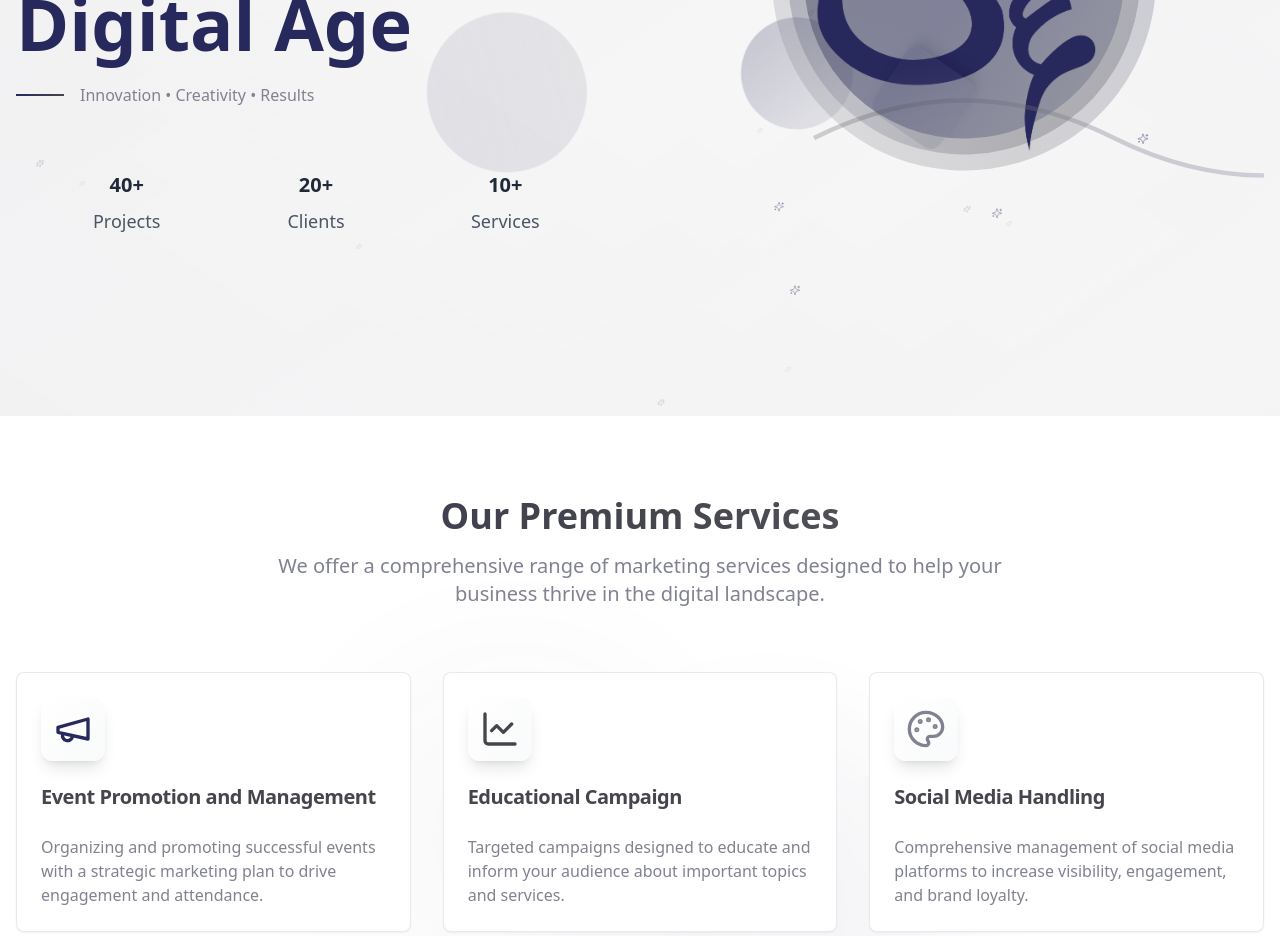
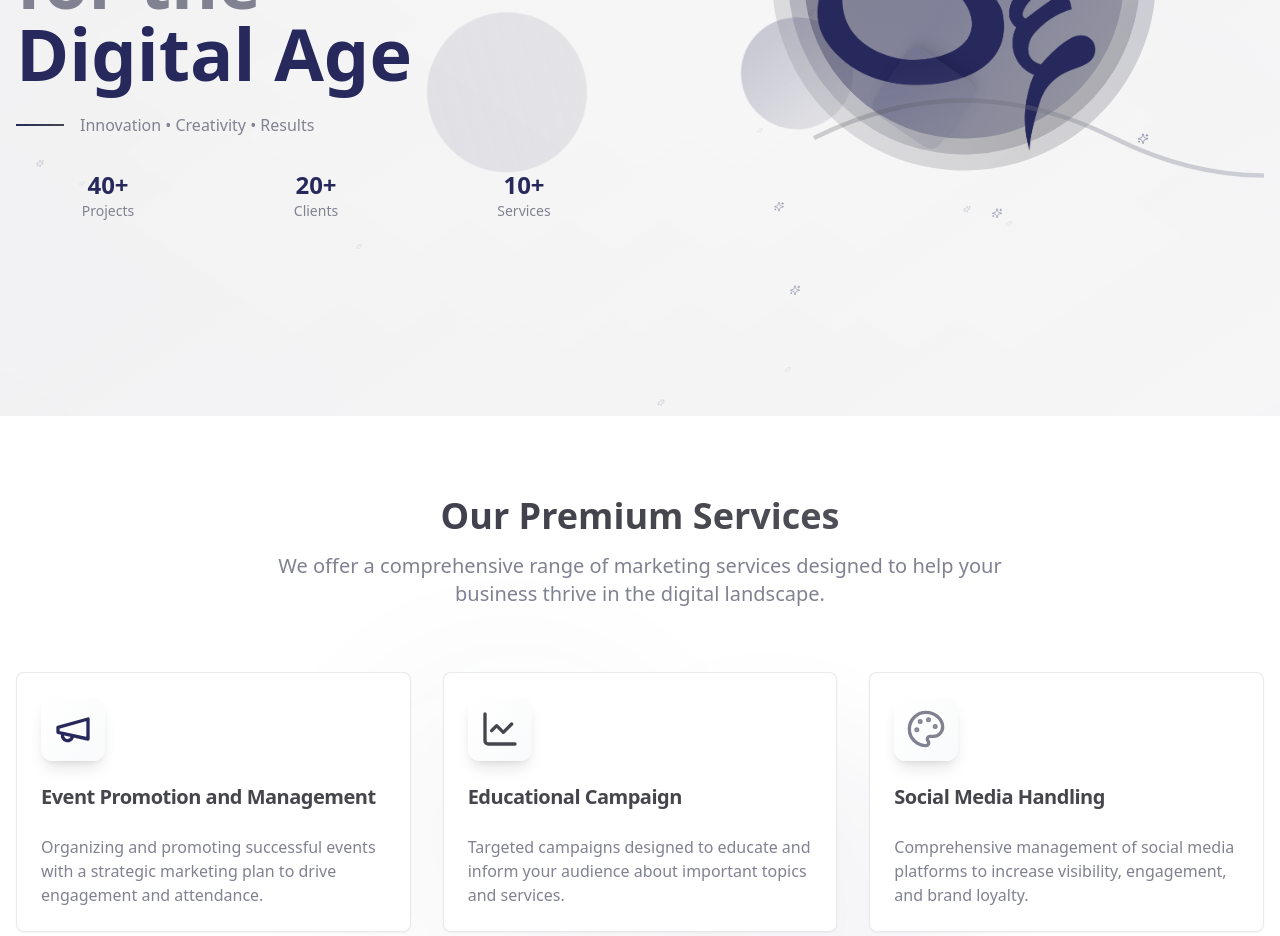
Before and after one commit to krishal2003/uddheshya-studio, a Next.js app: page / in a window 1280 px wide. Shown: the part 1240-2176 px from the top of the page. Built offline with nearby package versions, Linux system fonts and the light colour scheme; a web font is replaced by a local one.

Commit message:
Update hero-section.tsx

```diff
--- a/components/hero-section.tsx
+++ b/components/hero-section.tsx
@@ -137,7 +137,6 @@ export default function HeroSection() {
                 Welcome to UDDHESHYA GROUP
               </motion.span>
             </motion.div>
-
             <motion.h1
               className="text-5xl md:text-6xl lg:text-7xl font-bold mb-6 leading-tight"
               initial={{ opacity: 0, y: 30 }}
@@ -169,7 +168,6 @@ export default function HeroSection() {
                 Digital Age
               </motion.span>
             </motion.h1>
-
             <motion.div
               initial={{ opacity: 0, y: 30 }}
               animate={{ opacity: 1, y: 0 }}
@@ -186,8 +184,33 @@ export default function HeroSection() {
                 Innovation • Creativity • Results
               </span>
             </motion.div>
+            {/* Premium stats
+<<<<<<< HEAD
+              <motion.div
+                initial={{ opacity: 0, y: 30 }}
+                animate={{ opacity: 1, y: 0 }}
+                transition={{ duration: 0.8, delay: 0.8 }}
+                className="grid grid-cols-3 gap-6 mb-8"
+              >
+                {[
+                  { number: "40+", label: "Projects" },
+                  { number: "20+", label: "Clients" },
+                  { number: "10+", label: "Services" },
+                ].map((stat, index) => (
+                  <motion.div
+                    key={index}
+                    className="text-center"
+                    whileHover={{ scale: 1.1 }}
+                    transition={{ type: "spring", stiffness: 300 }}
+                  >
+                    <div className="text-2xl font-bold text-primary">
+                      {stat.number}
+                    </div>
+                    <div className="text-sm text-tertiary">{stat.label}</div>
+                  </motion.div>
+                ))}
+              </motion.div> */}
 
-            {/* Premium stats
             <motion.div
               initial={{ opacity: 0, y: 30 }}
               animate={{ opacity: 1, y: 0 }}
@@ -211,8 +234,7 @@ export default function HeroSection() {
                   <div className="text-sm text-tertiary">{stat.label}</div>
                 </motion.div>
               ))}
-            </motion.div> */}
-            <AnimatedStats />
+            </motion.div>
           </motion.div>
 
           {/* Enhanced Right side - Premium animated graphic */}
```
